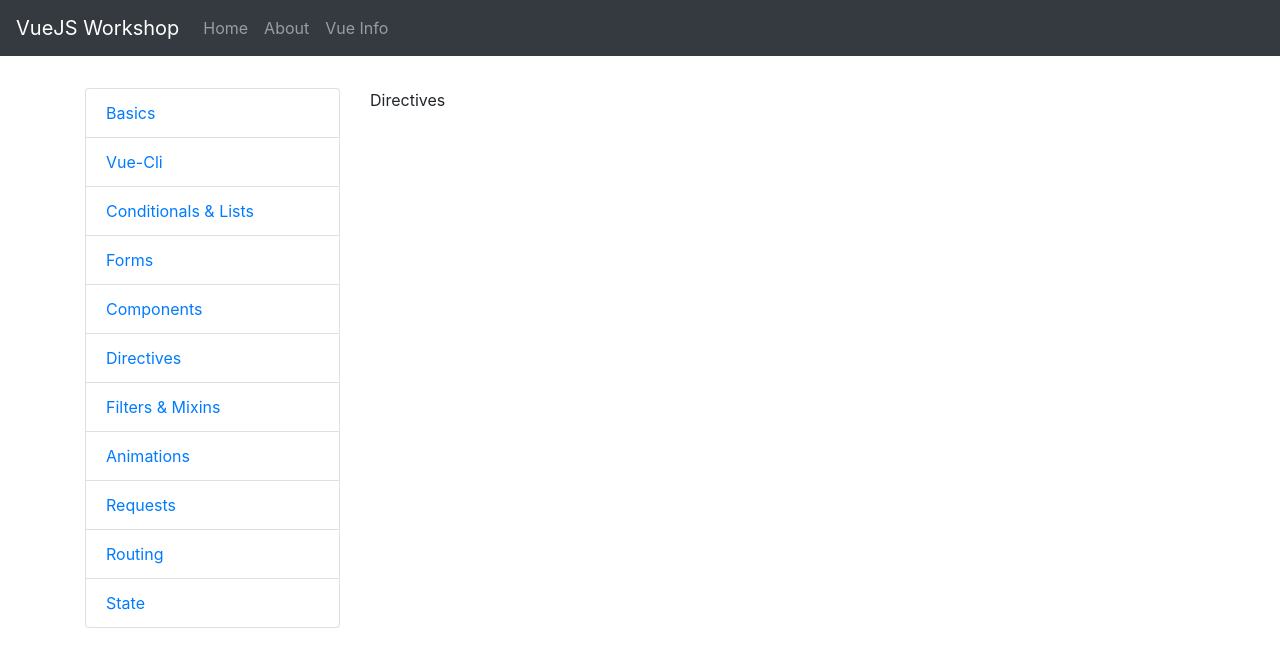
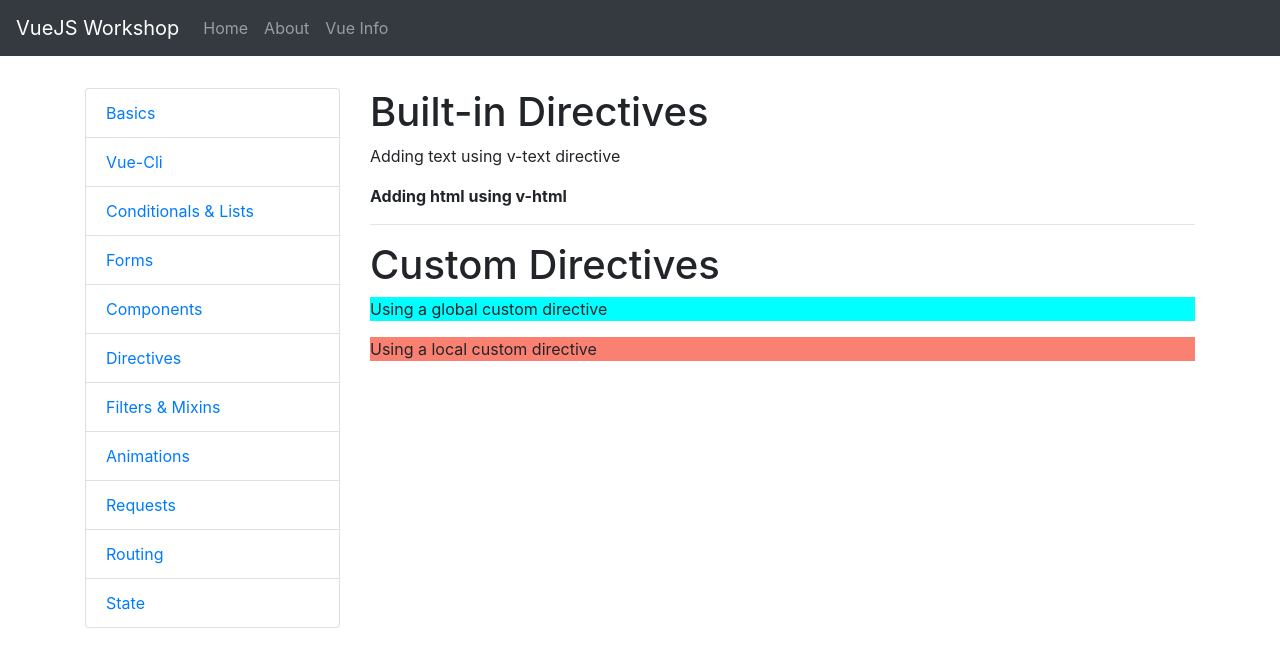
Before and after one commit to robermj/vue-workshop, a Vue app: page /directives in a window 1280 px wide. Shown: the top 664 px of the page. Built offline with nearby package versions, Linux system fonts and the light colour scheme.

Commit message:
complete directives component

```diff
--- a/src/components/Directives.vue
+++ b/src/components/Directives.vue
@@ -1,7 +1,36 @@
 <template>
-  <div>Directives</div>
+  <div class="directives">
+    <h1>Built-in Directives</h1>
+    <p v-text="'Adding text using v-text directive'"></p>
+    <p v-html="'<strong>Adding html using v-html</strong>'"></p>
+    <hr />
+    <h1>Custom Directives</h1>
+    <p v-highlight:background.delayed="'cyan'">Using a global custom directive</p>
+    <p v-underline.blink="{ color1:'aliceblue', color2: 'salmon', delayed: 1000 }"
+    >Using a local custom directive</p>
+  </div>
 </template>
 
 <script>
-export default {};
+export default {
+  directives: {
+    underline: {
+      bind(el, binding) {
+        if (binding.modifiers.blink) {
+          const mainColor = binding.value.color1;
+          const secondColor = binding.value.color2;
+          let currentColor = mainColor;
+          setInterval(() => {
+            if (currentColor === mainColor) {
+              currentColor = secondColor;
+            } else {
+              currentColor = mainColor;
+            }
+            el.style.backgroundColor = currentColor; // eslint-disable-line
+          }, binding.value.delayed);
+        }
+      },
+    },
+  },
+};
 </script>
--- a/src/main.js
+++ b/src/main.js
@@ -10,6 +10,25 @@
 /* Global Components */
 Vue.component('app-code-snippet', CodeSnippet);
 
+/* Global Directive */
+Vue.directive('highlight', {
+  bind(el, binding) {
+    let delay = 0;
+    // el.style.backgroundColor = 'cyan'
+    // el.style.backgroundColor = binding.value
+    if (binding.modifiers.delayed) {
+      delay = 4000;
+    }
+    setTimeout(() => {
+      if (binding.arg === 'background') {
+        el.style.backgroundColor = binding.value; // eslint-disable-line
+      } else {
+        el.style.color = binding.value; // eslint-disable-line
+      }
+    }, delay);
+  },
+});
+
 new Vue({
   /* Routing */
   router,
```
